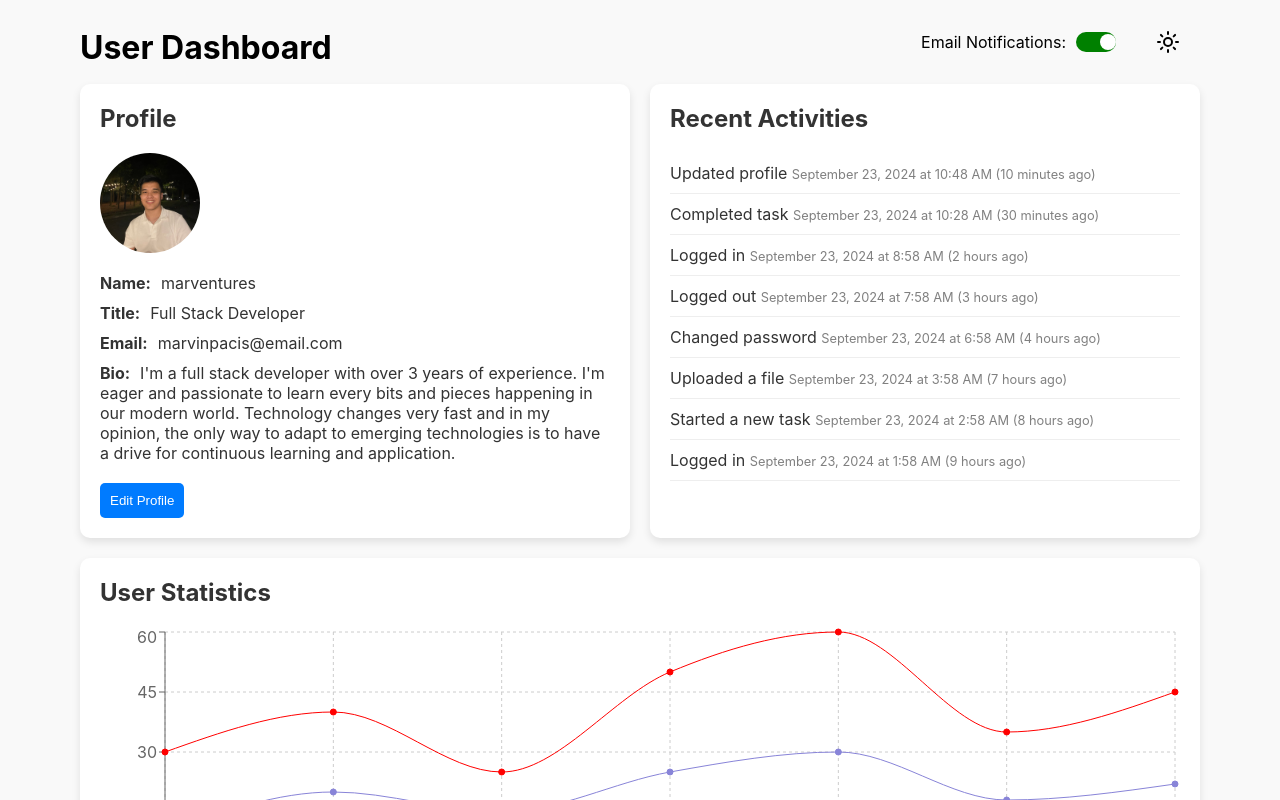
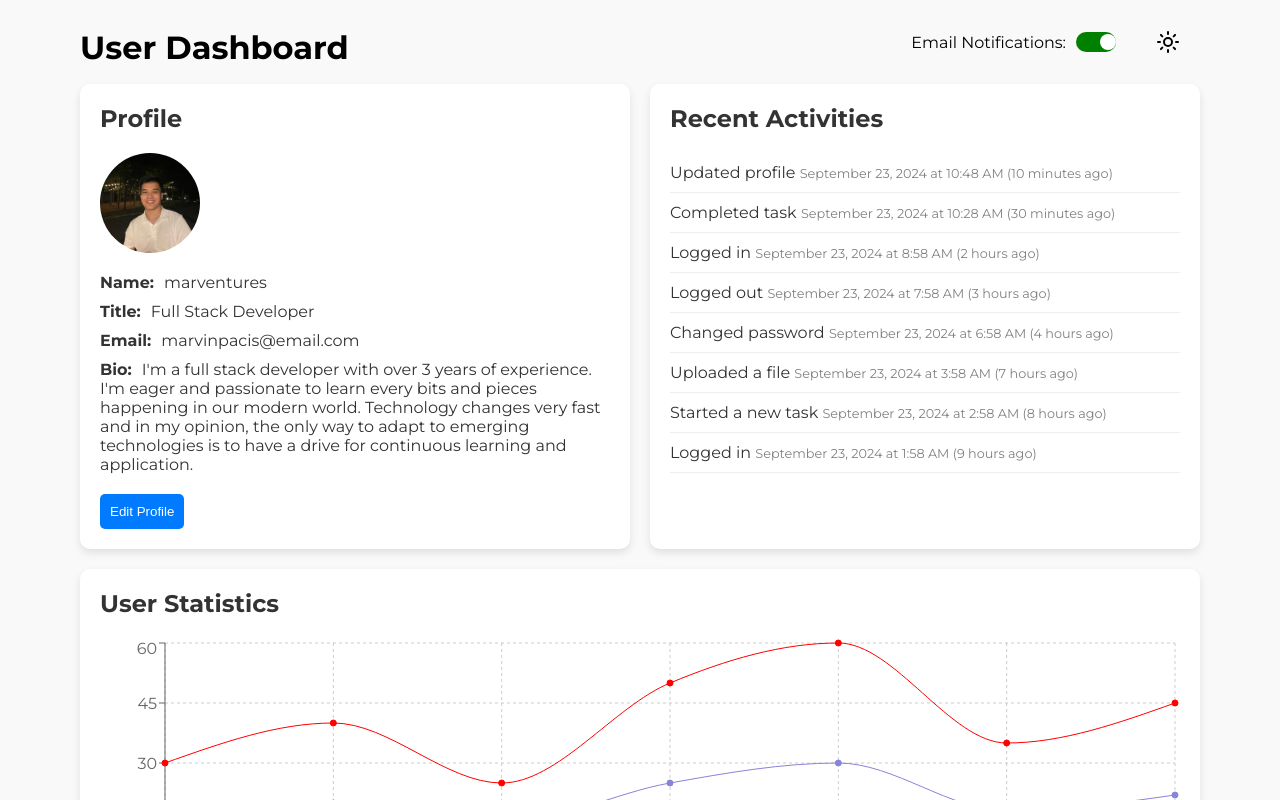
Before and after one commit to marventures/user-dashboard, a React (Create React App) app: page / in a window 1280 px wide. Shown: the top 800 px of the page. Built offline with nearby package versions, Linux system fonts and the light colour scheme.

Commit message:
style: add custom Montserrat fonts

```diff
--- a/src/index.css
+++ b/src/index.css
@@ -1,16 +1,17 @@
-@import-normalize; /* bring in normalize.css styles */
+@import-normalize;
+@import url('https://fonts.googleapis.com/css2?family=Montserrat:wght@400;700&display=swap');
 
 body {
   margin: 0;
-  font-family: -apple-system, BlinkMacSystemFont, "Segoe UI", "Roboto", "Oxygen",
-    "Ubuntu", "Cantarell", "Fira Sans", "Droid Sans", "Helvetica Neue",
-    sans-serif;
+  font-family: 'Montserrat', -apple-system, BlinkMacSystemFont, 'Segoe UI',
+    'Roboto', 'Oxygen', 'Ubuntu', 'Cantarell', 'Fira Sans', 'Droid Sans',
+    'Helvetica Neue', sans-serif;
   -webkit-font-smoothing: antialiased;
   -moz-osx-font-smoothing: grayscale;
 }
 
 code {
-  font-family: source-code-pro, Menlo, Monaco, Consolas, "Courier New",
+  font-family: source-code-pro, Menlo, Monaco, Consolas, 'Courier New',
     monospace;
 }
 
```
